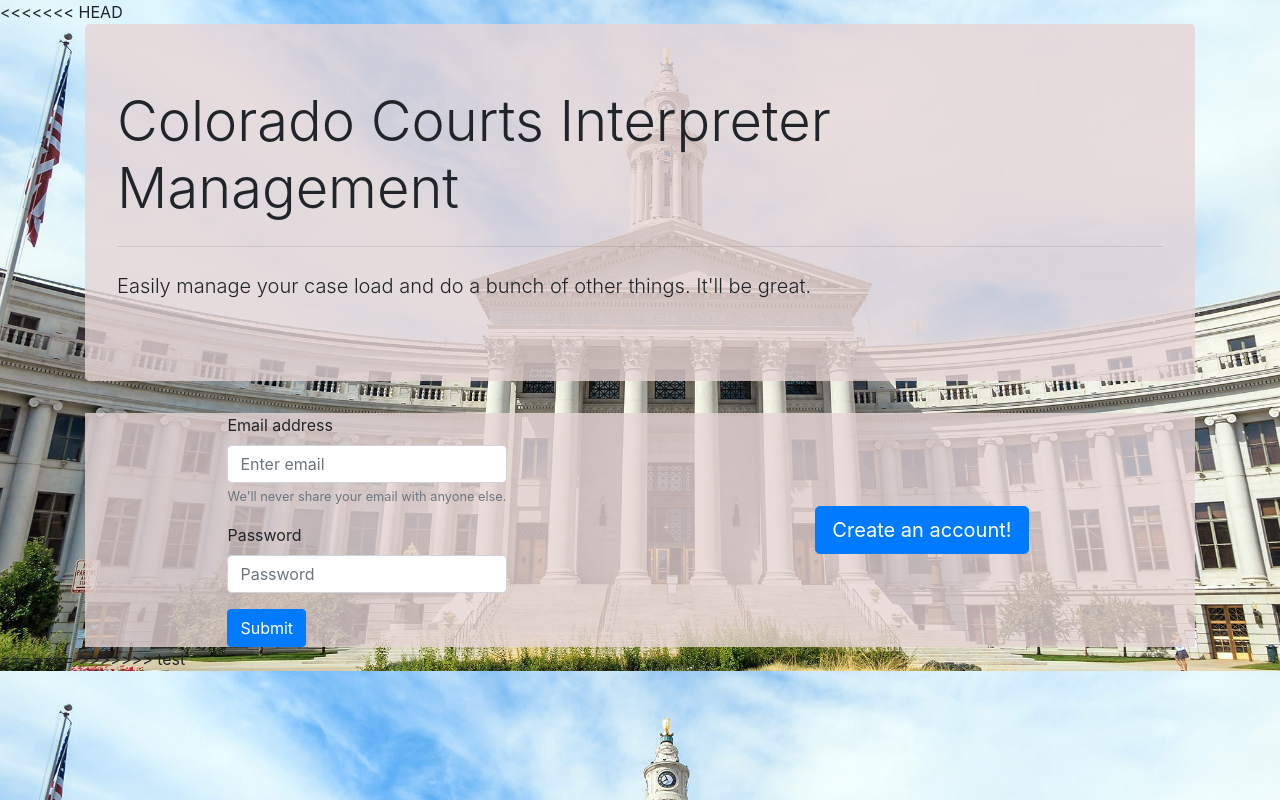
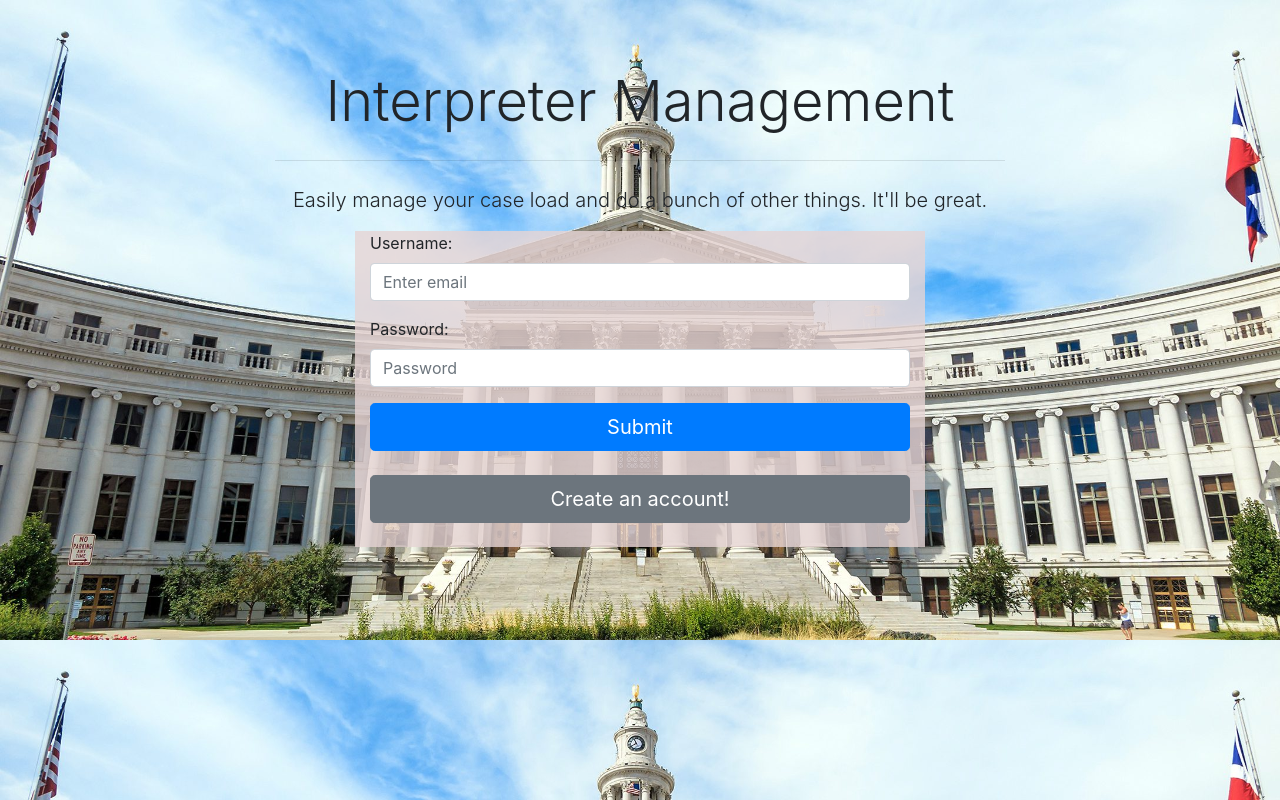
Before and after one commit to ezagala/coloradoCourtsApp, a website: page public/index.html in a window 1280 px wide. Drawn offline with nearby package versions, Linux system fonts and the light colour scheme.

Commit message:
Home close, just needs some polishing

```diff
--- a/public/css/style.css
+++ b/public/css/style.css
@@ -3,10 +3,10 @@ body {
     background-size: cover;
 }
 
-.jumbotron {
-    background: rgb(0, 25, 87); /* This is for ie8 and below */
-    background: rgba(230, 213, 213, 0.8);
- }
+#title {
+    text-align: center;
+    margin-top: 6%;
+}
 
  .accountAndLogin {
     background: rgb(0, 25, 87); /* This is for ie8 and below */
--- a/public/index.html
+++ b/public/index.html
@@ -12,20 +12,50 @@
 </head>
 
 <body>
-<<<<<<< HEAD
 
     <div class="container">
 
-        <div class="jumbotron ">
-            <h1 class="display-4">Colorado Courts Interpreter Management</h1>
+        <div class="row">
+
+            <div class="col-2"></div>
+
+            <div class="col-8" id="title">
+
+                <h1 class="display-4">Interpreter Management</h1>
                 <hr class="my-4">
                 <p class="lead">Easily manage your case load and do a bunch of other things. It'll be great.</p>
+
             </div>
 
-        <div class="d-flex flex-row justify-content-around align-items-center accountAndLogin">
+            <div class="col-2"></div>
 
-                <div class="p-8">
-                    <form>
+        </div>
+
+        <div class="row">
+
+            <div class="col-3"></div>
+
+            <div class="col-6 accountAndLogin">
+
+                <!-- THIS FORM IS FROM THE PASSPORT WEBSITE, WORKED FOR ME WITH THE HARDCODED USER -->
+                <form action="/login" method="post">
+                    <div class="form-group">
+                        <label for="inputEmail">Username:</label>
+                        <input type="email" class="form-control" id="inputEmail" aria-describedby="emailHelp" placeholder="Enter email" name="username"
+                        />
+                    </div>
+                    <div class="form-group">
+                        <label for="inputPassword">Password:</label>
+                        <input type="password" class="form-control" id="inputPassword" placeholder="Password" name="password" />
+                    </div>
+                    <div>
+                        <!-- <input type="submit" value="Log In"/> -->
+                        <button type="submit" value="Log In" class="btn btn-primary btn-lg btn-block">Submit</button>
+                    </div>
+                </form>
+
+
+                <!-- <form>
                     <div class="form-group">
                         <label for="exampleInputEmail1">Email address</label>
                         <input type="email" class="form-control" id="exampleInputEmail1" aria-describedby="emailHelp" placeholder="Enter email">
@@ -38,18 +68,22 @@
                     <!-- <div class="form-check">
                             <input type="checkbox" class="form-check-input" id="exampleCheck1">
                             <label class="form-check-label" for="exampleCheck1">Check me out</label>
-                        </div> -->
+                        </div>
                     <button type="submit" class="btn btn-primary">Submit</button>
-                    </form>
+                </form> -->
+
+                <br>
+
+                <div>
+                    <button type="button" class="btn btn-secondary btn-lg btn-block">Create an account!</button>
                 </div>
 
-                <div class="p-4">
-                    <button type="button" class="btn btn-primary btn-lg">Create an account!</button>
-                </div>
+                <br>
+
             </div>
 
-
-
+            <div class="col-3"></div>
+        </div>
     </div>
 
 
@@ -61,7 +95,6 @@
         crossorigin="anonymous"></script>
     <script src="https://maxcdn.bootstrapcdn.com/bootstrap/4.0.0/js/bootstrap.min.js" integrity="sha384-JZR6Spejh4U02d8jOt6vLEHfe/JQGiRRSQQxSfFWpi1MquVdAyjUar5+76PVCmYl"
         crossorigin="anonymous"></script>
-=======
 
     <!-- THIS FORM IS FROM THE PASSPORT WEBSITE, WORKED FOR ME WITH THE HARDCODED USER -->
     <!-- <form action="/login" method="post">
@@ -77,7 +110,7 @@
             <input type="submit" value="Log In"/>
         </div>
     </form> -->
->>>>>>> test
+
 </body>
 
 </html>
```
Lines whose indentation alone changed are shown as unchanged.
